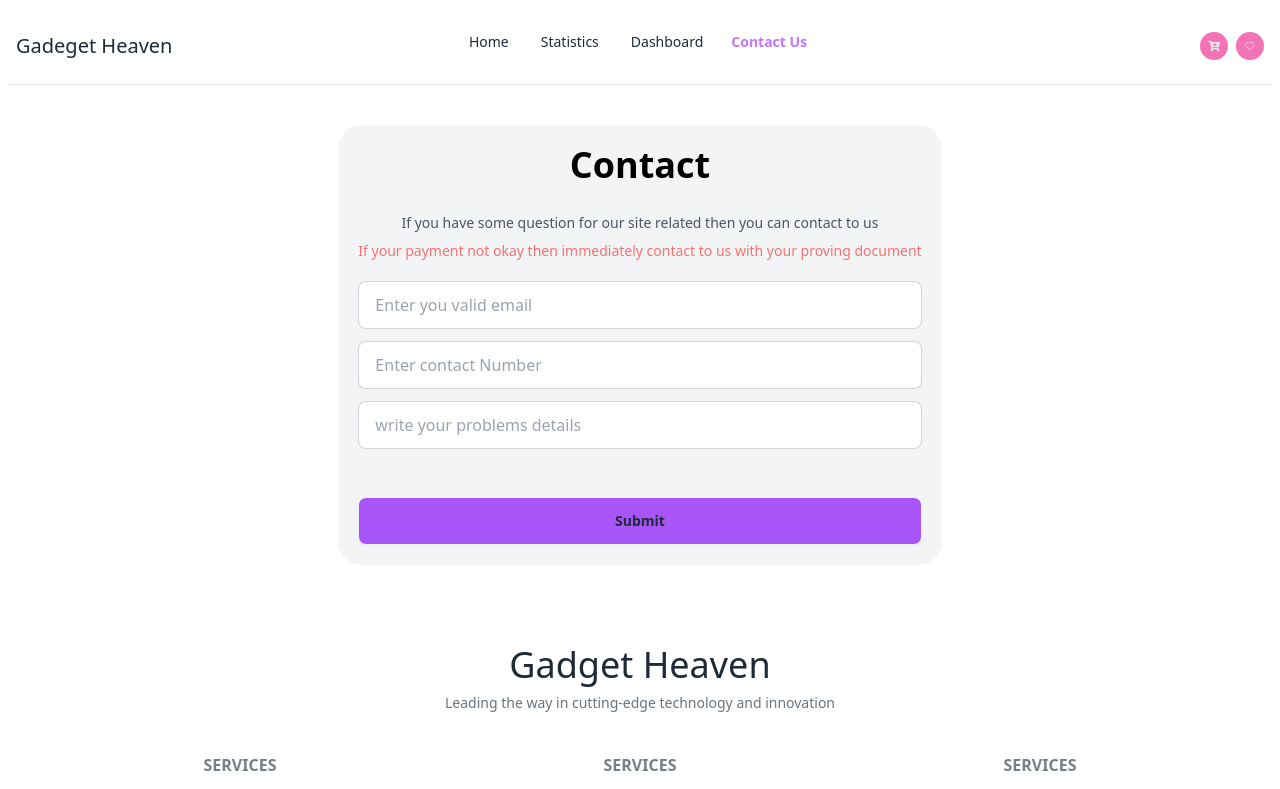
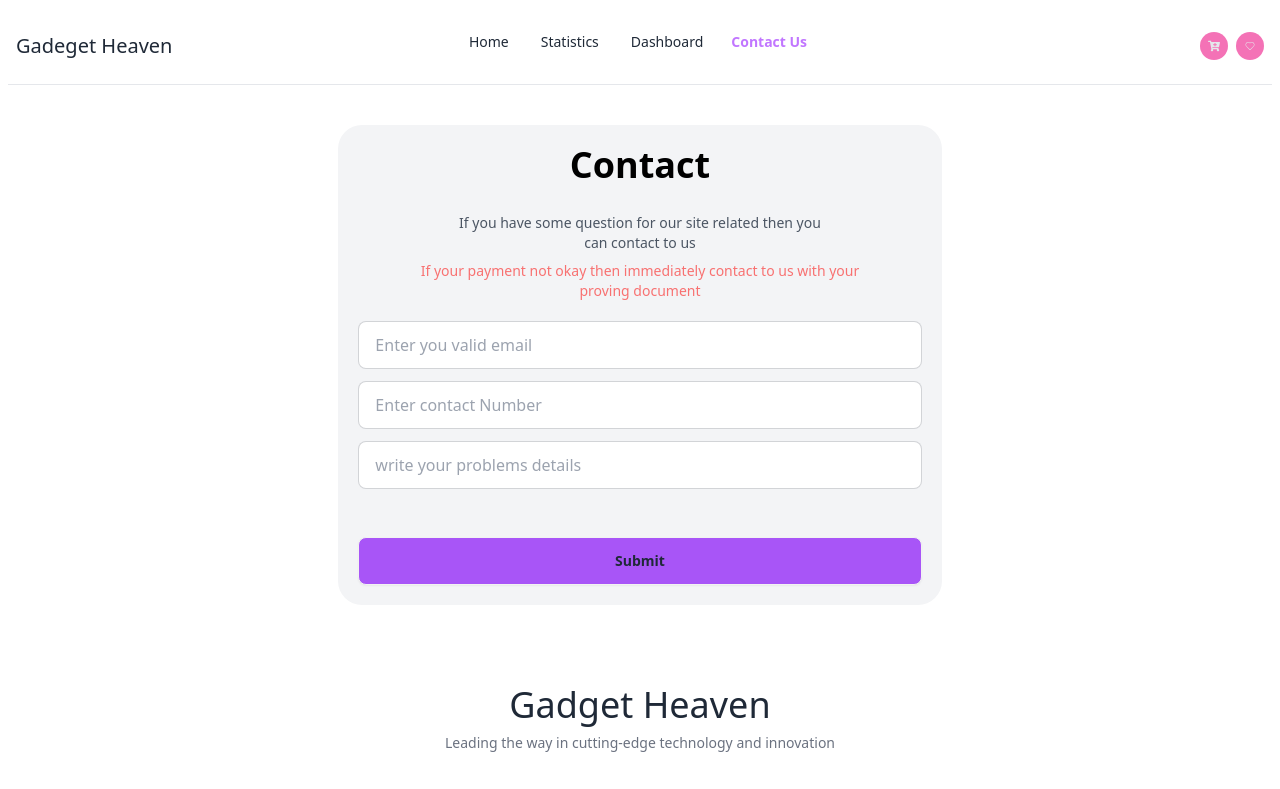
Before and after one commit to programming-hero-web-course-4/b10a8-gadget-heaven-shamimranapro85, a React (Vite) app: page /Contact in a window 1280 px wide. Shown: the top 789 px of the page. Built offline with nearby package versions, Linux system fonts and the light colour scheme.

Commit message:
add extra contra rout

```diff
--- a/src/components/pages/Contact.jsx
+++ b/src/components/pages/Contact.jsx
@@ -1,24 +1,45 @@
-import { NavLink } from "react-router-dom"
-
+import { NavLink } from "react-router-dom";
 
 const Contact = () => {
   return (
-    <div className='container mx-auto'>
-        <div className="py-10 flex justify-center items-center">
-            <div className='rounded-3xl text-center bg-gray-100 p-5 flex flex-col gap-2'>
-                <h1 className='text-black text-4xl mb-5 font-bold text-center'>Contact</h1>
-                <p className='text-gray-600 text-sm'>If you have some question for our site related then you can contact to us </p>
-                <p className='text-red-400 text-sm'>If your payment not okay then immediately contact to us with your proving document</p>
-               <div className="w-full flex flex-col  gap-3 mb-10 mt-3">
-               <input type="text" className="input input-bordered w-full " placeholder='Enter you valid email' />
-                <input type="text" className="input input-bordered w-full " placeholder='Enter contact Number' />
-                <input type="text" className="input input-bordered w-full " placeholder='write your problems details' />
-               </div>
-                <NavLink to={"/"} className='btn bg-purple-500'>Submit</NavLink>
-            </div>
+    <div className="container mx-auto">
+      <div className="py-10 flex justify-center items-center">
+        <div className="rounded-3xl text-center bg-gray-100 p-5 flex flex-col gap-2">
+          <h1 className="text-black text-4xl mb-5 font-bold text-center">
+            Contact
+          </h1>
+          <p className="text-gray-600 w-8/12 mx-auto text-sm">
+            If you have some question for our site related then you can contact
+            to us{" "}
+          </p>
+          <p className="text-red-400 text-sm w-10/12 mx-auto">
+            If your payment not okay then immediately contact to us with your
+            proving document
+          </p>
+          <div className="w-full flex flex-col  gap-3 mb-10 mt-3">
+            <input
+              type="text"
+              className="input input-bordered w-full "
+              placeholder="Enter you valid email"
+            />
+            <input
+              type="text"
+              className="input input-bordered w-full "
+              placeholder="Enter contact Number"
+            />
+            <input
+              type="text"
+              className="input input-bordered w-full "
+              placeholder="write your problems details"
+            />
+          </div>
+          <NavLink to={"/"} className="btn bg-purple-500">
+            Submit
+          </NavLink>
         </div>
+      </div>
     </div>
-  )
-}
+  );
+};
 
-export default Contact
+export default Contact;
```
